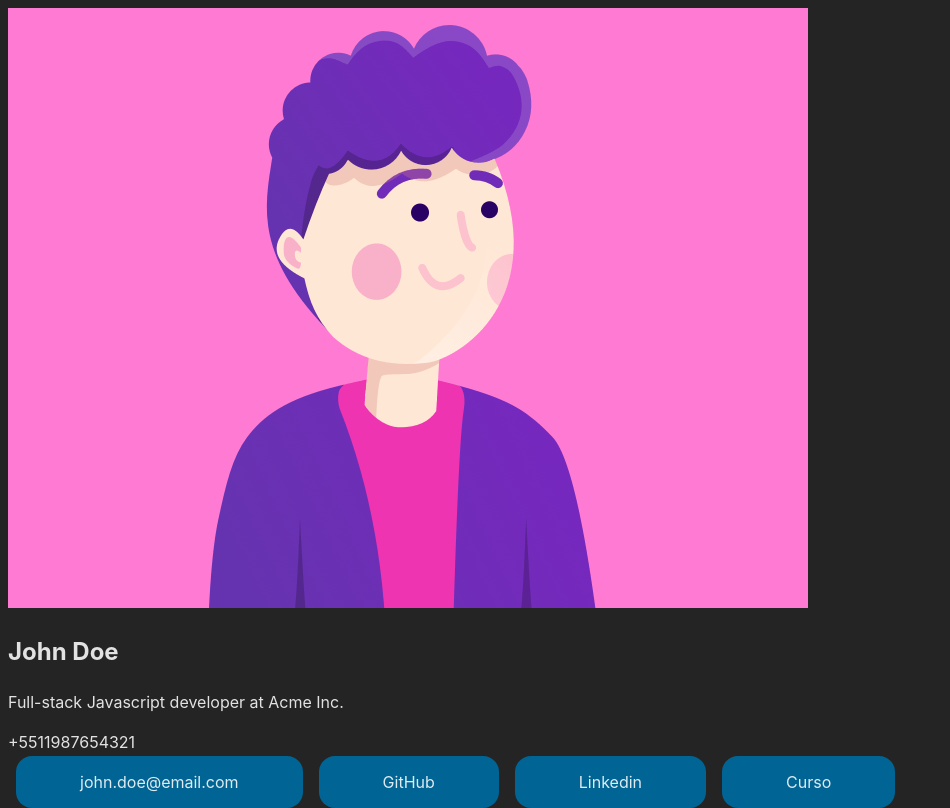
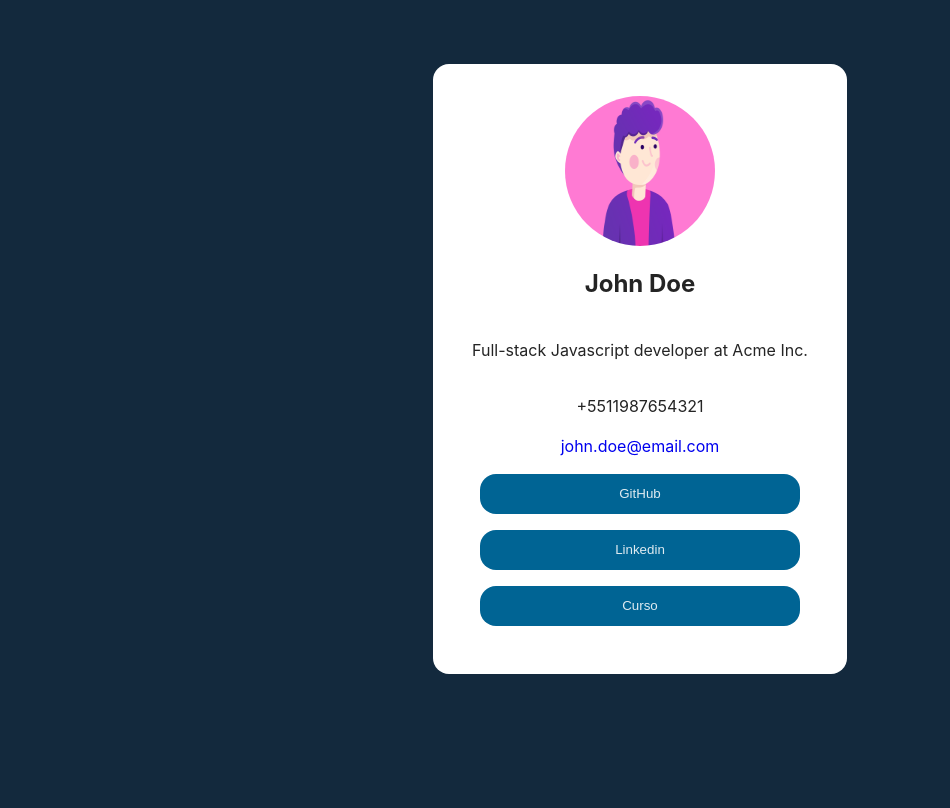
Before and after one commit to felipe0848/profile-component, a React (Vite) app: page / in a window 1280 px wide. Shown: the whole page, without its empty margins (0-950 px from the left). Built offline with nearby package versions, Linux system fonts and the light colour scheme.

Commit message:
Initial css

```diff
--- a/src/App.css
+++ b/src/App.css
@@ -0,0 +1,10 @@
+.container{
+    display: flex;
+    flex-direction: column;
+    margin: 4rem auto;
+    max-width: 350px;
+    align-items: center;
+    background-color:white;
+    padding: 2rem;
+    border-radius: 1rem;
+}
--- a/src/App.jsx
+++ b/src/App.jsx
@@ -1,5 +1,6 @@
 import Profile from "./Components/Profile";
 import avatarImg from "./assets/avatar.png"
+import "./App.css"
 
 export default function App(){
     return(
--- a/src/Components/Button/index.jsx
+++ b/src/Components/Button/index.jsx
@@ -2,7 +2,9 @@ import "./style.css"
 export default function Button({text, url}){
     return(
         <>
-            <a href={url} target="_blank" rel="noopener noreferrer">{text}</a>
+            <a href={url} target="_blank" rel="noopener noreferrer">
+                <button>{text}</button>
+            </a>
         </>
     )
 }
--- a/src/Components/Button/style.css
+++ b/src/Components/Button/style.css
@@ -1,9 +1,8 @@
-a{
+button{
     background-color: #006494;
     color: rgba(255, 255, 255, 0.87);
-    padding: 1rem 4rem;
-    margin: .5rem;
+    width: 20rem;
+    height: 2.5rem;
+    border: none;
     border-radius: 1rem;
-    text-decoration: none;
-
 }
--- a/src/Components/Profile/index.jsx
+++ b/src/Components/Profile/index.jsx
@@ -6,9 +6,13 @@ export default function Profile({avatar, name, bio, email, phone, githubUrl, lin
         <>
             <img src={avatar} alt={name}/>
             <h2>{name}</h2>
+
             <p>{bio}</p>
+
             <p>{phone}</p>
+
             <a href={"mailto:"+ email}>{email}</a>
+
             <Button text="GitHub" url={githubUrl}/>
             <Button text="Linkedin" url={linkedinUrl}/>
             <Button text="Curso" url={courseUrl}/>
--- a/src/Components/Profile/style.css
+++ b/src/Components/Profile/style.css
@@ -0,0 +1,13 @@
+img{
+    width: 150px;
+    height: 150px;
+    border-radius: 50%;
+}
+a{
+    margin-bottom: 1rem;
+    text-decoration: none;
+}
+hr{
+    background-color: brown;
+    border: 1px solid black;
+}
--- a/src/index.css
+++ b/src/index.css
@@ -3,8 +3,9 @@
   line-height: 1.5;
   font-weight: 400;
 
-  color: rgba(255, 255, 255, 0.87);
-  background-color: #242424;
+  color: #242424;
+  background-color: #13293D;
+
 
   -webkit-font-smoothing: antialiased;
 
```
